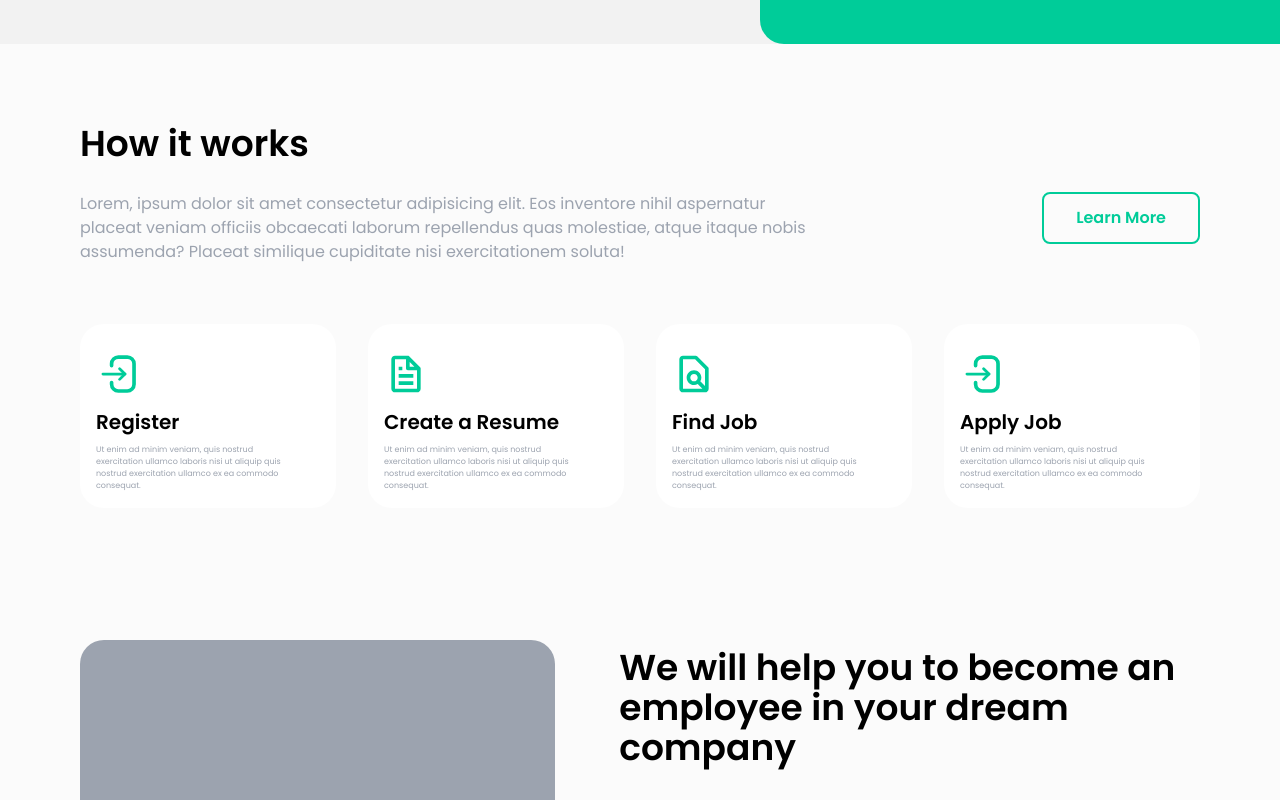
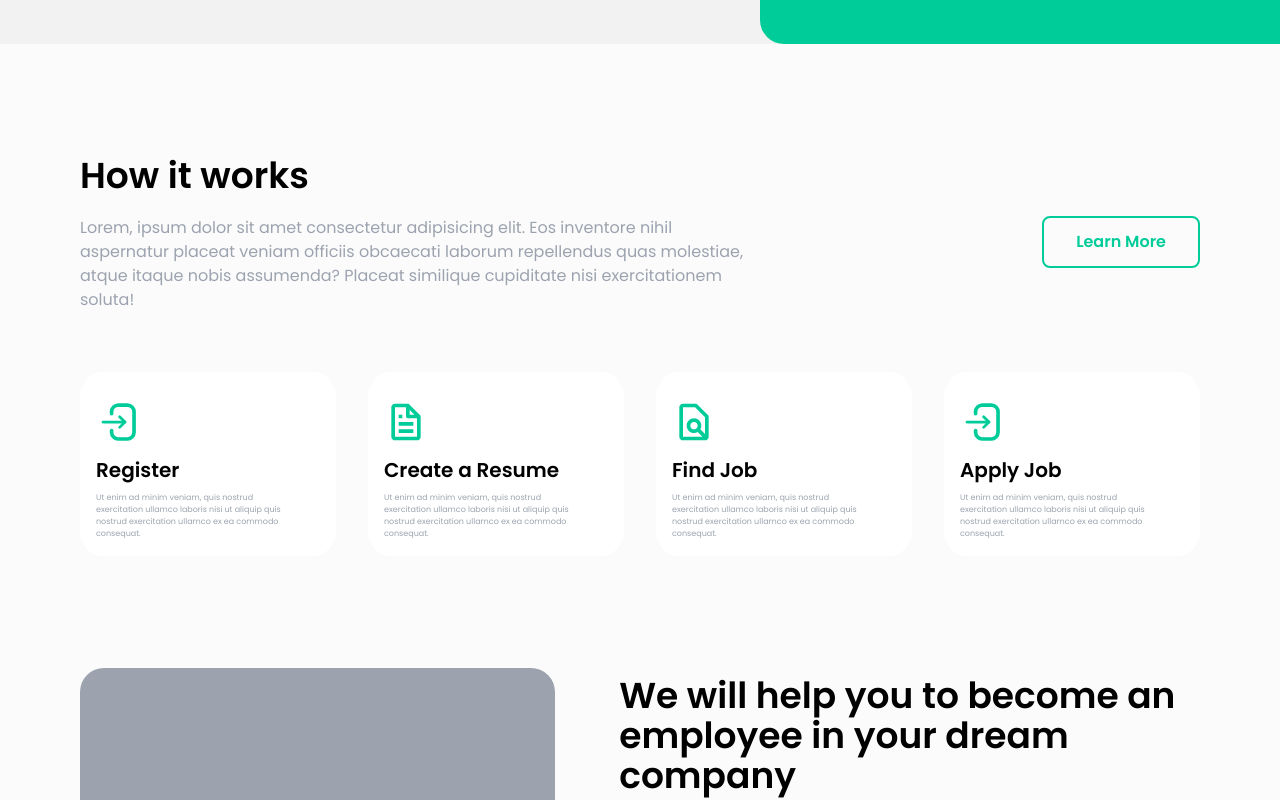
Before and after one commit to kalaounmohamad/Job-search-website, a Next.js app: page / in a window 1280 px wide. Shown: the part 640-1440 px from the top of the page. Built offline with nearby package versions, Linux system fonts and the light colour scheme.

Commit message:
Space and width

```diff
--- a/app/components/HowItWorksSection/HowItWorks.js
+++ b/app/components/HowItWorksSection/HowItWorks.js
@@ -4,8 +4,8 @@ import Help from "./Help";
 
 export default function HowItWorks() {
   return (
-    <div className="max-w-screen-2xl mx-auto w-full  2xl:px-20">
-      <h1 className="text-4xl font-semibold mb-2">How it works</h1>
+    <div className="max-w-screen-2xl mx-auto w-full  2xl:px-20  mt-8">
+      <h1 className="text-4xl font-semibold">How it works</h1>
       <LearnMore />
       <Help />
     </div>
--- a/app/components/HowItWorksSection/LearnMore.js
+++ b/app/components/HowItWorksSection/LearnMore.js
@@ -4,8 +4,8 @@ import Cards from "./Cards";
 export default function LearnMore() {
   return (
     <>
-      <div className="flex flex-wrap justify-center md:justify-between  md:gap-7 py-5">
-        <p className="md:w-2/3 text-gray-400">
+      <div className="flex flex-wrap justify-center md:justify-between  md:gap-7 pt-5">
+        <p className="md:w-[60%] text-gray-400">
           Lorem, ipsum dolor sit amet consectetur adipisicing elit. Eos
           inventore nihil aspernatur placeat veniam officiis obcaecati laborum
           repellendus quas molestiae, atque itaque nobis assumenda? Placeat
```
